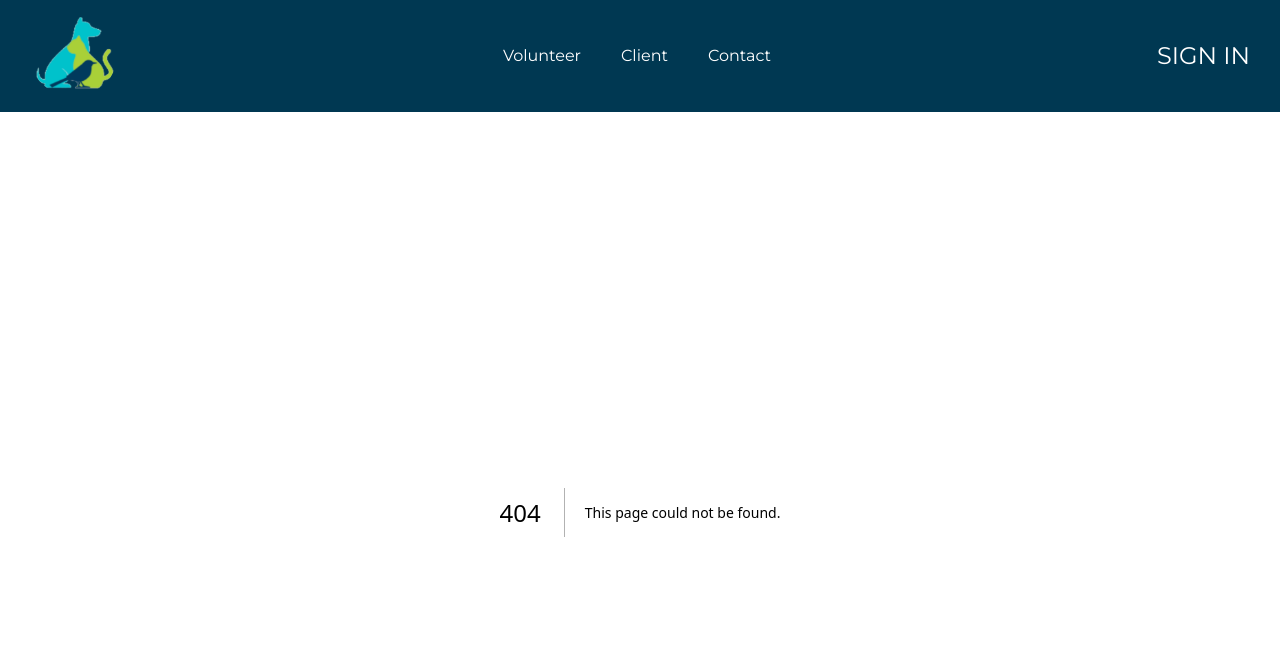
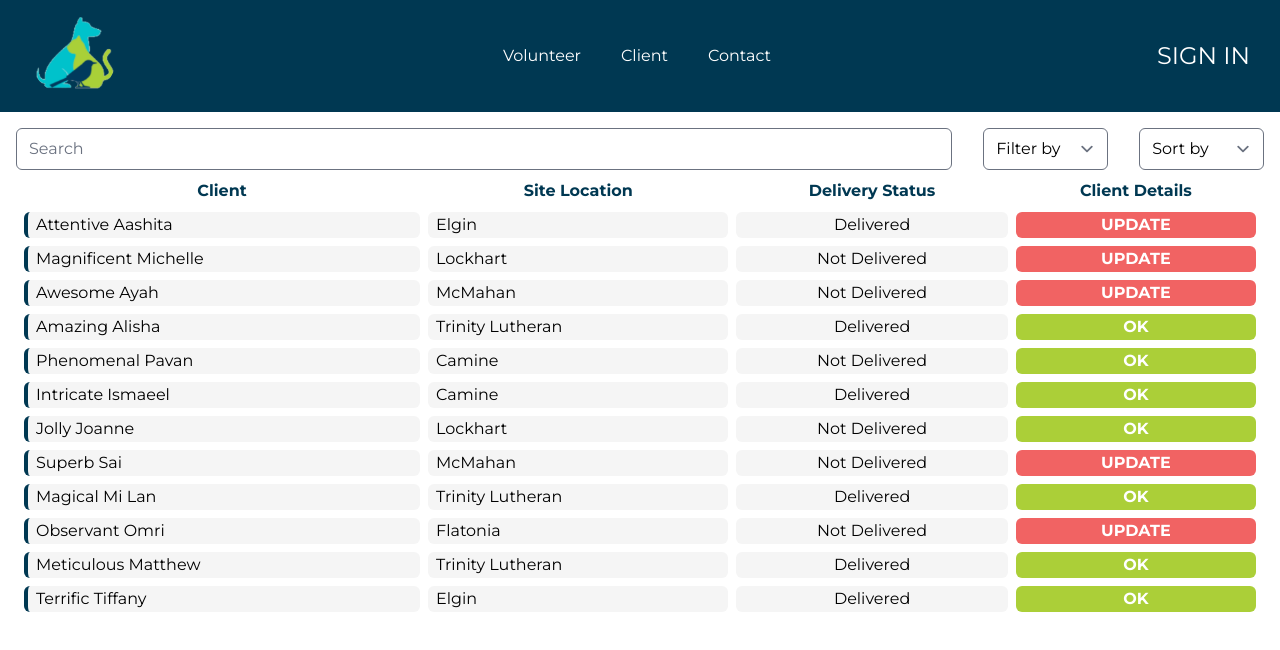
Before and after one commit to Hack4ImpactRutgers/CCA, a Next.js app: page /admin in a window 1280 px wide. Before the commit this address had no page. Shown: the top 650 px of the page. Built offline with nearby package versions, Linux system fonts and the light colour scheme; a web font is replaced by a local one.

Commit message:
admin clients

```diff
--- /dev/null
+++ b/src/app/admin/Dashboard.tsx
@@ -0,0 +1,164 @@
+'use client';
+import { useEffect, useState } from "react";
+
+export default function Dashboard() {
+    const [data, setData] = useState<any>([]);
+
+    const FAKE_DATA = [
+        {
+            "Client": "Attentive Aashita",
+            "Site Location": "Elgin",
+            "Delivery Status": "Delivered",
+            "Client Details": "Update"
+        },
+        {
+            "Client": "Magnificent Michelle",
+            "Site Location": "Lockhart",
+            "Delivery Status": "Not Delivered",
+            "Client Details": "Update"
+        },
+        {
+            "Client": "Awesome Ayah",
+            "Site Location": "McMahan",
+            "Delivery Status": "Not Delivered",
+            "Client Details": "Update"
+        },
+        {
+            "Client": "Amazing Alisha",
+            "Site Location": "Trinity Lutheran",
+            "Delivery Status": "Delivered",
+            "Client Details": "OK"
+        },
+        {
+            "Client": "Phenomenal Pavan",
+            "Site Location": "Camine",
+            "Delivery Status": "Not Delivered",
+            "Client Details": "OK"
+        },
+        {
+            "Client": "Intricate Ismaeel",
+            "Site Location": "Camine",
+            "Delivery Status": "Delivered",
+            "Client Details": "OK"
+        },
+        {
+            "Client": "Jolly Joanne",
+            "Site Location": "Lockhart",
+            "Delivery Status": "Not Delivered",
+            "Client Details": "OK"
+        },
+        {
+            "Client": "Superb Sai",
+            "Site Location": "McMahan",
+            "Delivery Status": "Not Delivered",
+            "Client Details": "Update"
+        },
+        {
+            "Client": "Magical Mi Lan",
+            "Site Location": "Trinity Lutheran",
+            "Delivery Status": "Delivered",
+            "Client Details": "OK"
+        },
+        {
+            "Client": "Observant Omri",
+            "Site Location": "Flatonia",
+            "Delivery Status": "Not Delivered",
+            "Client Details": "Update"
+        },
+        {
+            "Client": "Meticulous Matthew",
+            "Site Location": "Trinity Lutheran",
+            "Delivery Status": "Delivered",
+            "Client Details": "OK"
+        },
+        {
+            "Client": "Terrific Tiffany",
+            "Site Location": "Elgin",
+            "Delivery Status": "Delivered",
+            "Client Details": "OK"
+        }
+    ]
+
+    useEffect(() => {
+        // Replace this with appropriate API call when implementable
+        // fetch('https://someapi.org/list/clients')
+        //     .then(response => response.json())
+        //     .then(data => setData(data));
+        setData(FAKE_DATA);
+    }, []);
+
+    // TODO: Replace with better looking loading screen
+    if (data.length === 0) return (<div>Loading...</div>);
+
+    const pets = ["Dog", "Cat", "Bird"].sort(); // Replace with actual logic later
+    const locations = Array.from(new Set(data.map((row: any) => row["Site Location"]))).sort();
+
+    return (
+        <div className="p-4">
+            {/* Search area */}
+            <div className="flex justify-between">
+                <input type="text" className="w-3/4 rounded-md" placeholder="Search" />
+                <select className="w-[10%] rounded-md">
+                    <option selected>Filter by</option>
+                    <optgroup label="Pet Type">
+                        {
+                            pets.map((row: any, index: number) => (
+                                <option key={index}>{row}</option>
+                            ))
+                        }
+                    </optgroup>
+                    <optgroup label="Site Location">
+                        {
+                            locations.map((row: any, index: number) => (
+                                <option key={index}>{row}</option>
+                            ))
+                        }
+                    </optgroup>
+                    <option>Brand</option>
+                    <option>Food Cost Per Month</option>
+                </select>
+                <select className="w-[10%] rounded-md">
+                    <option>Sort by</option>
+                </select>
+            </div>
+
+            {/* Table of admin client data */}
+            <table className="w-full border-separate border-spacing-2">
+                <thead>
+                    <tr>
+                        {Object.keys(data[0]).map((key, index) => (
+                            <th className="text-tertiary" key={index}>{key}</th>
+                        ))}
+                    </tr>
+                </thead>
+                <tbody>
+                    {data.map((row: any, rowIndex: number) => (
+                        <tr key={rowIndex}>
+                            {Object.entries(row).map(([key, value], cellIndex) => {
+                                let cellClass = "";
+
+                                // Status Background Color
+                                if (key !== "Client Details") cellClass = "bg-[#F5F5F5]";
+                                else if (key === "Client Details") {
+                                    cellClass += value === "Update" ? "bg-[#F16363]" : "bg-primary";
+                                    cellClass += " text-white uppercase font-bold"
+                                }
+
+                                // Centered Columns
+                                let centeredColumns = ["Delivery Status", "Client Details"];
+                                if (centeredColumns.includes(key)) cellClass += " text-center";
+
+                                // Left Border for Client name column
+                                if (key === "Client") cellClass += " border-l-4 border-tertiary";
+
+                                return (
+                                    <td className={`rounded-md ${cellClass} px-2`} key={cellIndex}>{value as string}</td>
+                                );
+                            })}
+                        </tr>
+                    ))}
+                </tbody>
+            </table>
+        </div>
+    );
+}
--- /dev/null
+++ b/src/app/admin/page.tsx
@@ -0,0 +1,14 @@
+import { FC } from 'react';
+import Dashboard from './Dashboard';
+
+interface PageProps {}
+
+const Page: FC<PageProps> = () => {
+    return (
+        <main>
+            <Dashboard />
+        </main>
+    )
+};
+
+export default Page;
```
